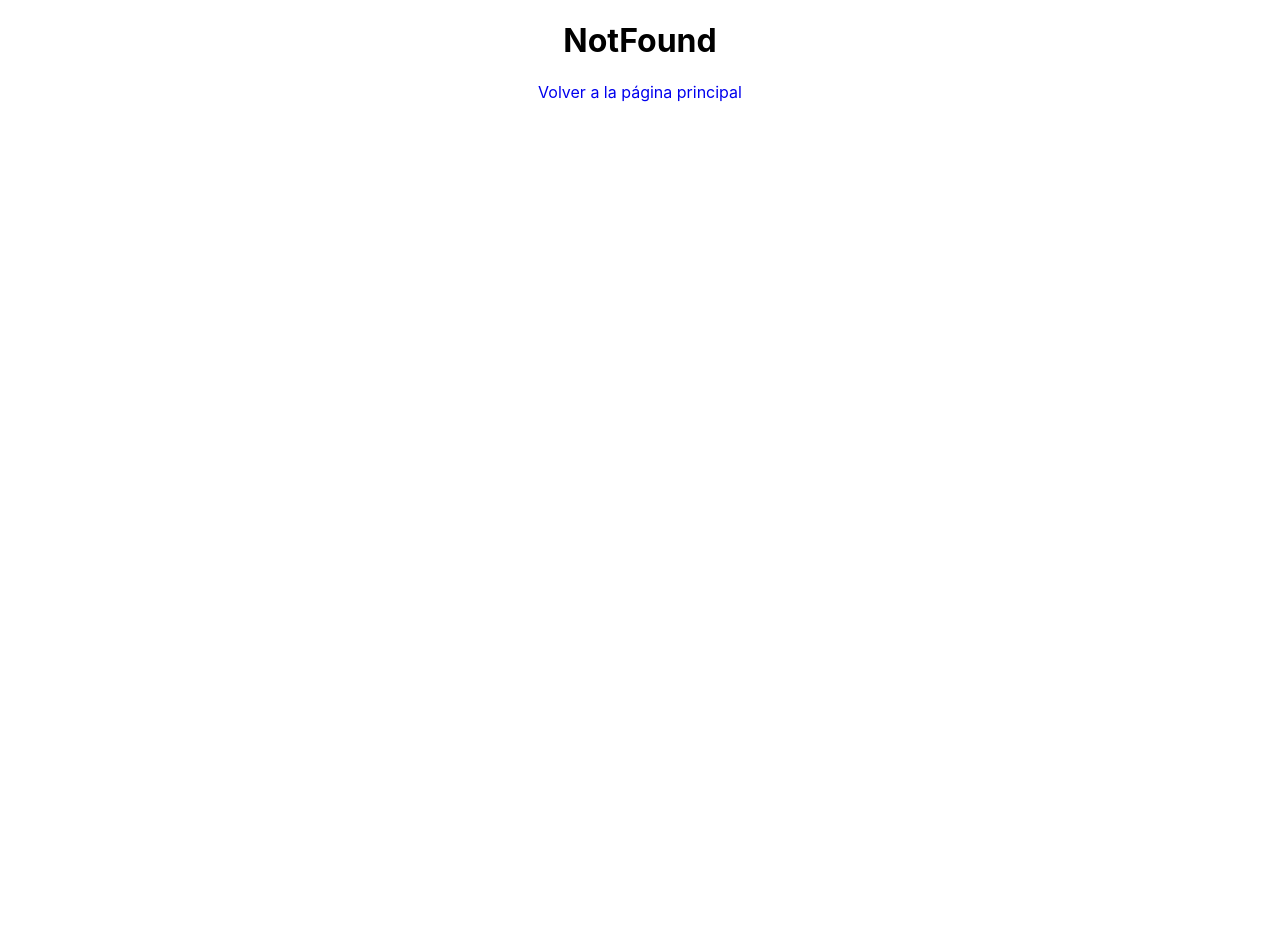
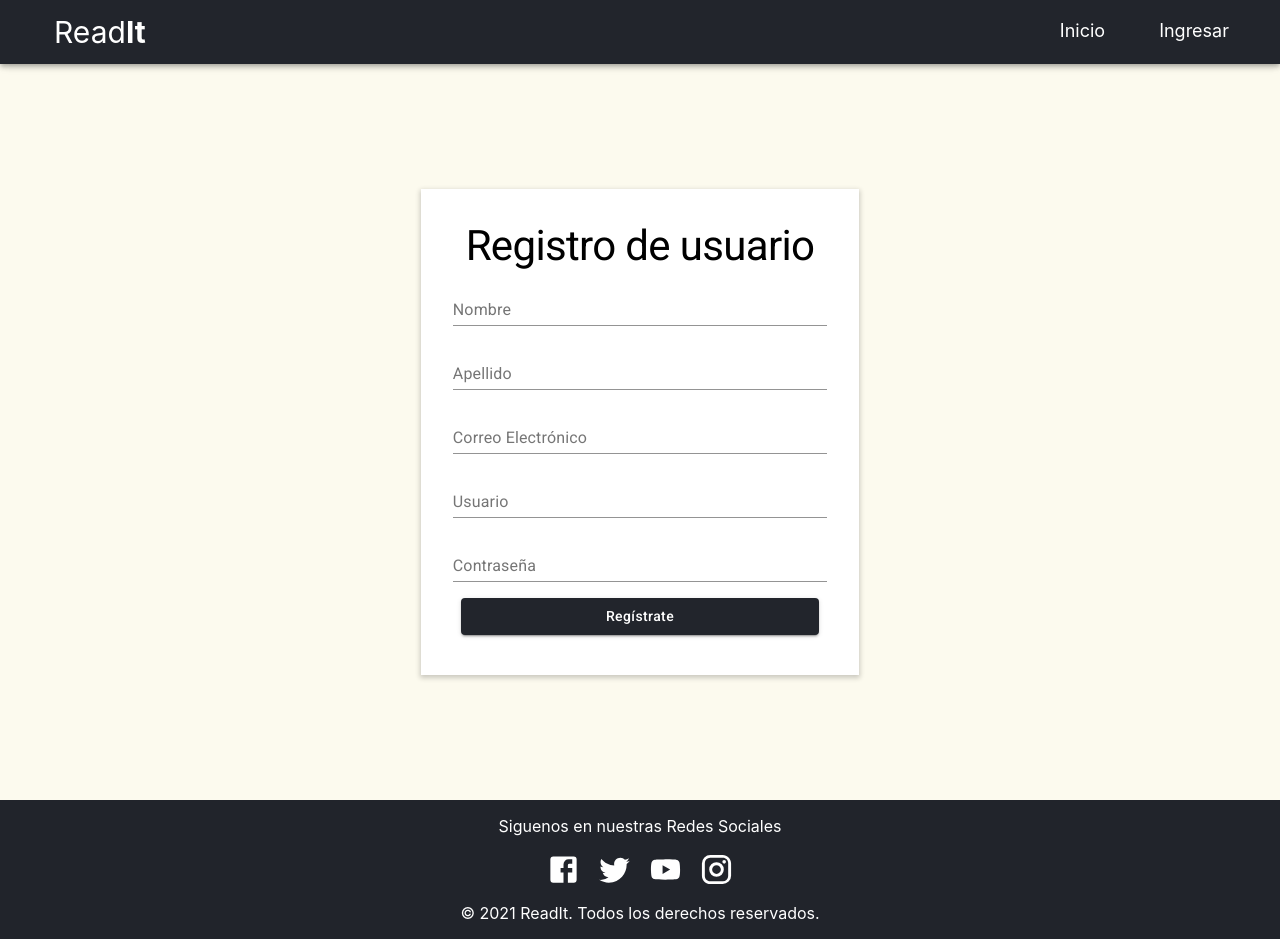
Before and after one commit to thehancode/ReadIt, a React (Create React App) app in the folder frontend/: page /registro in a window 1280 px wide. Before the commit the page ends 800 px from the top, so only its background shows below. Built offline with nearby package versions, Linux system fonts and the light colour scheme.

Commit message:
Registro de usuario

```diff
--- a/frontend/src/App.js
+++ b/frontend/src/App.js
@@ -2,6 +2,7 @@ import "./App.css";
 import { BrowserRouter, Route, Switch } from "react-router-dom";
 
 import { LoginForm } from "./components/LoginForm";
+import { RegistroForm } from "./components/RegistroForm";
 import { HomeWithoutLogin } from "./components/HomeWithoutLogin";
 
 import Home from "./containers/Home";
@@ -16,6 +17,7 @@ function App() {
           <Switch>
             <Route exact path="/" component={HomeWithoutLogin} />
             <Route exact path="/login" component={LoginForm} />
+            <Route exact path="/registro" component={RegistroForm} />
             <Route exact path="/home" component={Home} />
             <Route component={NotFound}></Route>
           </Switch>
--- a/frontend/src/components/HomeWithoutLogin.jsx
+++ b/frontend/src/components/HomeWithoutLogin.jsx
@@ -1,56 +1,67 @@
 import React from "react";
 
-import { makeStyles, ThemeProvider } from '@material-ui/core/styles';
-import { Button, Container, Hidden, List, ListItem, Drawer, Divider, ListItemText, Box, Grid, Link } from "@material-ui/core"
+import { makeStyles, ThemeProvider } from "@material-ui/core/styles";
+import {
+  Button,
+  Container,
+  Hidden,
+  List,
+  ListItem,
+  Drawer,
+  Divider,
+  ListItemText,
+  Box,
+  Grid,
+  Link,
+} from "@material-ui/core";
 import { Link as LinkS } from "react-scroll";
-import Fade from 'react-reveal/Fade';
+import Fade from "react-reveal/Fade";
 
 // Importamos imagenes
-import personBook from "../assets/ILoveBooks.svg"
-import lector from "../assets/lectorWhatIs.webp"
+import personBook from "../assets/ILoveBooks.svg";
+import lector from "../assets/lectorWhatIs.webp";
 
 // Importamos los principales componentes
 import Navbar from "./Navbar";
-import Footer from "./Footer"
+import Footer from "./Footer";
 
 // Importamos los estilos de color del boton
-import theme from "../ThemeConfig"
+import theme from "../ThemeConfig";
 
 export const HomeWithoutLogin = () => {
-
   // Sección para personalizar componentes UI
 
   const useStyles = makeStyles((theme) => ({
     offset: theme.mixins.toolbar,
     root: {
-      display:'flex',
+      display: "flex",
     },
     botonPersonalizado: {
       margin: theme.spacing(1),
-      textTransform: 'none',
+      textTransform: "none",
     },
     drawer: {
-      [theme.breakpoints.down('sm')]: {
+      [theme.breakpoints.down("sm")]: {
         width: 240,
         flexShrink: 0,
       },
     },
     drawerPaper: {
-      [theme.breakpoints.down('sm')]: {
+      [theme.breakpoints.down("sm")]: {
         width: 240,
         flexShrink: 0,
-        color: '#FFF',
-        background: "hsl(222, 13%, 15%)"
+        color: "#FFF",
+        background: "hsl(222, 13%, 15%)",
       },
     },
-    content:{
+    content: {
       flexGrow: 1,
     },
-    submenu:{
-      margin: '0 1.5em',
-      '&:active': {
-        color:'#C0B3A0',
-      }
+    submenu: {
+      margin: "0 1.5em",
+      "&:active": {
+        color: "#C0B3A0",
+      },
     },
   }));
 
@@ -59,7 +70,7 @@ export const HomeWithoutLogin = () => {
   // Funciones para abrir y cerrar el menu responsive
   const handleDrawerToggle = () => {
     setMobileOpen(!mobileOpen);
-    console.log(mobileOpen)
+    console.log(mobileOpen);
   };
 
   const [mobileOpen, setMobileOpen] = React.useState(false);
@@ -67,57 +78,69 @@ export const HomeWithoutLogin = () => {
   return (
     <>
       <div className={classes.root}>
-        <Navbar openDrawer={handleDrawerToggle}/>
+        <Navbar openDrawer={handleDrawerToggle} />
         {/* Esta parte es del menu responsive */}
         <Hidden smUp>
           <Drawer
             className={classes.drawer}
-            variant='temporary'
-            classes={{paper: classes.drawerPaper}}
+            variant="temporary"
+            classes={{ paper: classes.drawerPaper }}
             open={mobileOpen}
-            onClose={handleDrawerToggle}>
+            onClose={handleDrawerToggle}
+          >
             <div className={classes.offset}></div>
             <Divider></Divider>
-            <List component='nav'>
+            <List component="nav">
               <ListItem button>
                 <ListItemText>
-                  <LinkS className={classes.submenu}
+                  <LinkS
+                    className={classes.submenu}
                     to="home-slider"
-                    spy= {true}
+                    spy={true}
                     smooth={true}
                     offset={-56}
-                    duration={1000}>
+                    duration={1000}
+                  >
                     Inicio
                   </LinkS>
                 </ListItemText>
               </ListItem>
               <ListItem button>
                 <ListItemText>
-                  <LinkS className={classes.submenu}
+                  <LinkS
+                    className={classes.submenu}
                     to="home-what-is-readit"
-                    spy= {true}
+                    spy={true}
                     smooth={true}
                     offset={-56}
-                    duration={1000}>
+                    duration={1000}
+                  >
                     ¿Qué es readIt?
                   </LinkS>
                 </ListItemText>
               </ListItem>
               <ListItem button>
                 <ListItemText>
-                  <LinkS className={classes.submenu}
+                  <LinkS
+                    className={classes.submenu}
                     to="home-services"
-                    spy= {true}
+                    spy={true}
                     smooth={true}
                     offset={-64}
-                    duration={1000}>
+                    duration={1000}
+                  >
                     Servicios
                   </LinkS>
                 </ListItemText>
               </ListItem>
               <ListItem button>
                 <ListItemText>
-                  <Link href="/login" color="inherit"  underline="none" className={classes.submenu}>
+                  <Link
+                    href="/login"
+                    color="inherit"
+                    underline="none"
+                    className={classes.submenu}
+                  >
                     Ingresar
                   </Link>
                 </ListItemText>
@@ -127,79 +150,148 @@ export const HomeWithoutLogin = () => {
         </Hidden>
         <main className={classes.content}>
           <div className={classes.offset}></div>
-          <div className='home-slider' id='home-slider'>
-            <div className='home-slider-welcome'>
-              <h1 className='home-slider-welcome--title animate__animated animate__fadeIn animate__slower' anchor='left'>
+          <div className="home-slider" id="home-slider">
+            <div className="home-slider-welcome">
+              <h1
+                className="home-slider-welcome--title animate__animated animate__fadeIn animate__slower"
+                anchor="left"
+              >
                 ReadIt
               </h1>
-              <p className='home-slider-welcome--phrase animate__animated animate__backInLeft animate__slow'>Tu biblioteca al alcance de tus manos</p>
-              <div className='home-slider-welcome--button animate__animated animate__fadeInDown animate__slow'>
+              <p className="home-slider-welcome--phrase animate__animated animate__backInLeft animate__slow">
+                Tu biblioteca al alcance de tus manos
+              </p>
+              <div className="home-slider-welcome--button animate__animated animate__fadeInDown animate__slow">
                 <ThemeProvider theme={theme}>
-                      <Button variant="contained" color="secondary" type="submit" size="large" className={classes.botonPersonalizado}>
+                  <Button
+                    variant="contained"
+                    href="/registro"
+                    color="secondary"
+                    type="submit"
+                    size="large"
+                    className={classes.botonPersonalizado}
+                  >
                     REGÍSTRATE
                   </Button>
                 </ThemeProvider>
               </div>
             </div>
-            <div className='home-slider-image'>
-              <img className='animate__animated animate__fadeIn animate__slower' src={personBook} alt="Persona leyendo un libro"/>
+            <div className="home-slider-image">
+              <img
+                className="animate__animated animate__fadeIn animate__slower"
+                src={personBook}
+                alt="Persona leyendo un libro"
+              />
             </div>
           </div>
-          <Container maxWidth='xl' component='section' id='home-what-is-readit'>
-            <div className='home-what-is-readit'>
+          <Container maxWidth="xl" component="section" id="home-what-is-readit">
+            <div className="home-what-is-readit">
               <Fade cascade>
-                <div className='home-what-is-readit-text'>
+                <div className="home-what-is-readit-text">
                   <h2>¿Qué es ReadIt?</h2>
                   <p>
-                    ReadIt es un aplicativo web que tiene la finalidad de mejorar tu experiencia a la hora de realizar
-                  lecturas mediantes las diferentes herramientas que disponibles que ofrecemos.
+                    ReadIt es un aplicativo web que tiene la finalidad de
+                    mejorar tu experiencia a la hora de realizar lecturas
+                    mediantes las diferentes herramientas que disponibles que
+                    ofrecemos.
                   </p>
                 </div>
               </Fade>
               <Fade cascade>
-                <div className='home-what-is-readit-image'>
-                    <img className='home-what-is-readit-image__img' src={lector} alt="Tablet"/>
+                <div className="home-what-is-readit-image">
+                  <img
+                    className="home-what-is-readit-image__img"
+                    src={lector}
+                    alt="Tablet"
+                  />
                 </div>
               </Fade>
             </div>
           </Container>
-          <Container maxWidth='xl' component='section' className='home-services' id='home-services'>
-            <div className='home-services-text'>
-                <h2><Fade cascade>Servicios</Fade></h2>
+          <Container
+            maxWidth="xl"
+            component="section"
+            className="home-services"
+            id="home-services"
+          >
+            <div className="home-services-text">
+              <h2>
+                <Fade cascade>Servicios</Fade>
+              </h2>
               <p>
                 <Fade>
-                    ReadIt cuenta con diferentes servicio entre los principales tenemos:
+                  ReadIt cuenta con diferentes servicio entre los principales
+                  tenemos:
                 </Fade>
               </p>
             </div>
-            <Grid container direction='row' justify='space-around'>
+            <Grid container direction="row" justify="space-around">
               <Grid item xs={12} sm={6} lg={4}>
                 <Fade cascade>
-                  <Box bgcolor='#3F3250' borderRadius='30px' width='200px' height='250px' color='#FFF' padding='20px' margin='2em auto' boxShadow='0 0 6px hsl(266, 23%, 12%)'>
+                  <Box
+                    bgcolor="#3F3250"
+                    borderRadius="30px"
+                    width="200px"
+                    height="250px"
+                    color="#FFF"
+                    padding="20px"
+                    margin="2em auto"
+                    boxShadow="0 0 6px hsl(266, 23%, 12%)"
+                  >
                     <h3>Biblioteca Virtual</h3>
-                    <p>Presentamos un catalogo de diferentes libros mediante app de Proyecto Gutenberg, los cuales están a libre disposición para su posterior lectura. </p>
+                    <p>
+                      Presentamos un catalogo de diferentes libros mediante app
+                      de Proyecto Gutenberg, los cuales están a libre
+                      disposición para su posterior lectura.{" "}
+                    </p>
                   </Box>
                 </Fade>
               </Grid>
               <Grid item xs={12} sm={6} lg={4}>
                 <Fade cascade>
-                  <Box bgcolor='#3F3250' borderRadius='30px' width='200px' height='250px' color='#FFF' padding='20px' margin='2em auto' boxShadow='0 0 6px hsl(266, 23%, 12%)'>
+                  <Box
+                    bgcolor="#3F3250"
+                    borderRadius="30px"
+                    width="200px"
+                    height="250px"
+                    color="#FFF"
+                    padding="20px"
+                    margin="2em auto"
+                    boxShadow="0 0 6px hsl(266, 23%, 12%)"
+                  >
                     <h3>Visualizador de Libros</h3>
-                    <p>Tenemos nuestro propio visualizador, mediante el cual ofrecemos diferentes herramientas para mejorar la experiencia al leer. </p>
+                    <p>
+                      Tenemos nuestro propio visualizador, mediante el cual
+                      ofrecemos diferentes herramientas para mejorar la
+                      experiencia al leer.{" "}
+                    </p>
                   </Box>
                 </Fade>
               </Grid>
               <Grid item xs={12} sm={6} lg={4}>
                 <Fade cascade>
-                  <Box bgcolor='#3F3250' borderRadius='30px' width='200px' height='250px' color='#FFF' padding='20px' margin='2em auto' boxShadow='0 0 6px hsl(266, 23%, 12%)'>
+                  <Box
+                    bgcolor="#3F3250"
+                    borderRadius="30px"
+                    width="200px"
+                    height="250px"
+                    color="#FFF"
+                    padding="20px"
+                    margin="2em auto"
+                    boxShadow="0 0 6px hsl(266, 23%, 12%)"
+                  >
                     <h3>Almacenamiento</h3>
-                    <p>Contamos con un almacenamiento mediante el cual podrás almacenar libros, notas de voz, apuntes, etc y luego organizarlo para el gusto de nuetros usuarios. </p>
+                    <p>
+                      Contamos con un almacenamiento mediante el cual podrás
+                      almacenar libros, notas de voz, apuntes, etc y luego
+                      organizarlo para el gusto de nuetros usuarios.{" "}
+                    </p>
                   </Box>
                 </Fade>
               </Grid>
             </Grid>
           </Container>
-          <Footer/>
+          <Footer />
         </main>
       </div>
     </>
--- a/frontend/src/components/LoginForm.jsx
+++ b/frontend/src/components/LoginForm.jsx
@@ -110,7 +110,7 @@ export const LoginForm = () => {
               Iniciar Sesión
             </Button>
             <p>
-               ¿Aún no tienes cuenta? <Link href="/login" color="inherit" className={classes.register}>Regístrate aquí</Link>
+               ¿Aún no tienes cuenta? <Link href="/registro" color="inherit" className={classes.register}>Regístrate aquí</Link>
             </p>
           </form>
         </Container>
--- /dev/null
+++ b/frontend/src/components/RegistroForm.jsx
@@ -0,0 +1,177 @@
+import React, { useState } from "react";
+import * as userService from "../services/RegistroService";
+import { makeStyles, ThemeProvider } from "@material-ui/core/styles";
+import { useHistory } from "react-router-dom";
+
+import {
+  Container,
+  FormControl,
+  Typography,
+  FormControlLabel,
+  Button,
+  Checkbox,
+  InputLabel,
+  Input,
+  Link,
+} from "@material-ui/core";
+
+// Importamos los principales componentes
+import Footer from "./Footer";
+import NavbarLogin from "./NavbarLogin";
+
+// Importamos los estilos de color del boton
+import theme from "../ThemeConfig";
+
+export const RegistroForm = () => {
+  const useStyles = makeStyles((theme) => ({
+    root: {
+      display: "flex",
+      justifyContent: "center",
+      alignItems: "center",
+      backgroundColor: "hsl(50, 70%, 96%)",
+      width: "100vw",
+      height: "calc(100vh - 64px)",
+      padding: "1em",
+    },
+    botonPersonalizado: {
+      margin: theme.spacing(1),
+      textTransform: "none",
+    },
+    tituloForm: {
+      fontSize: "42px",
+      fontWeight: 400,
+    },
+    formLogin__element: {
+      margin: ".5em 0",
+    },
+    labelForm: {
+      borderBottom: "2px solid #3f51b5",
+    },
+    register: {
+      "&:hover": {
+        color: "#E14658",
+      },
+    },
+  }));
+
+  const classes = useStyles();
+
+  const history = useHistory();
+
+  const initialState = {
+    nombre: "",
+    apellido: "",
+    correo: "",
+    username: "",
+    password: "",
+  };
+
+  const [user, setUser] = useState(initialState);
+
+  const handleInputChange = (e) => {
+    setUser({ ...user, [e.target.name]: e.target.value });
+  };
+
+  const handleSubmit = (e) => {
+    e.preventDefault();
+    userService.createUser(user).then(
+      (value) => {
+        setUser(initialState);
+
+        alert("Usuario registrado");
+      },
+      (error) => {
+        alert("El usuario ya existe");
+      }
+    );
+  };
+
+  return (
+    <>
+      <NavbarLogin />
+      <ThemeProvider theme={theme}>
+        <div className={classes.offset}></div>
+        <Container maxWidth="xl" component="div" className={classes.root}>
+          <form onSubmit={handleSubmit} className="formLogin">
+            <Typography
+              variant="h1"
+              color="initial"
+              className={classes.tituloForm}
+            >
+              Registro de usuario
+            </Typography>
+            <FormControl className={classes.formLogin__element}>
+              <InputLabel htmlFor="nombre">Nombre</InputLabel>
+              <Input
+                type="text"
+                id="nombre"
+                name="nombre"
+                onChange={handleInputChange}
+                value={user.nombre}
+                placeholder="Nombre"
+              />
+            </FormControl>
+
+            <FormControl className={classes.formLogin__element}>
+              <InputLabel htmlFor="username">Apellido</InputLabel>
+              <Input
+                type="text"
+                id="apellido"
+                name="apellido"
+                onChange={handleInputChange}
+                value={user.apellido}
+                placeholder="Apellido"
+              />
+            </FormControl>
+
+            <FormControl className={classes.formLogin__element}>
+              <InputLabel htmlFor="username">Correo Electrónico</InputLabel>
+              <Input
+                type="text"
+                id="correo"
+                name="correo"
+                onChange={handleInputChange}
+                type="email"
+                value={user.correo}
+                placeholder="Correo Electrónico"
+              />
+            </FormControl>
+
+            <FormControl className={classes.formLogin__element}>
+              <InputLabel htmlFor="username">Usuario</InputLabel>
+              <Input
+                type="text"
+                id="username"
+                name="username"
+                onChange={handleInputChange}
+                value={user.username}
+                placeholder="Usuario"
+              />
+            </FormControl>
+
+            <FormControl className={classes.formLogin__element}>
+              <InputLabel htmlFor="password">Contraseña</InputLabel>
+              <Input
+                type="password"
+                id="password"
+                name="password"
+                onChange={handleInputChange}
+                value={user.password}
+                placeholder="Contraseña"
+              />
+            </FormControl>
+            <Button
+              variant="contained"
+              color="primary"
+              type="submit"
+              className={classes.botonPersonalizado}
+            >
+              Regístrate
+            </Button>
+          </form>
+        </Container>
+      </ThemeProvider>
+      <Footer />
+    </>
+  );
+};
--- /dev/null
+++ b/frontend/src/services/RegistroService.js
@@ -0,0 +1,12 @@
+import axios from "axios";
+
+const API = "http://localhost:5000";
+
+export const createUser = async (user) => {
+  return await axios.post(`${API}/users`, user).then((response) => {
+    if (response.data.accessToken) {
+      localStorage.setItem("user", JSON.stringify(response.data));
+    }
+    return response.data;
+  });
+};
```
Lines whose indentation alone changed are shown as unchanged.
